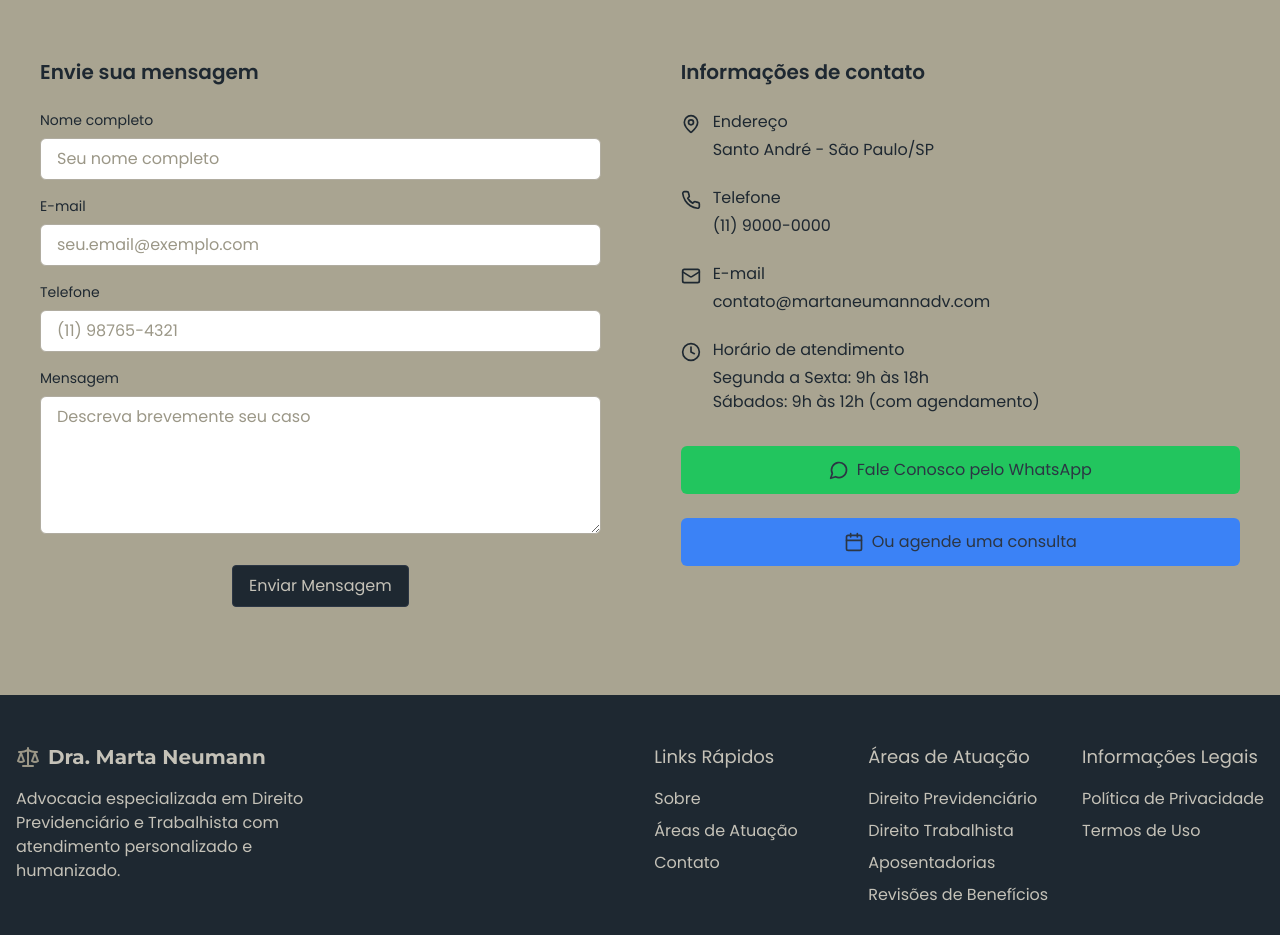
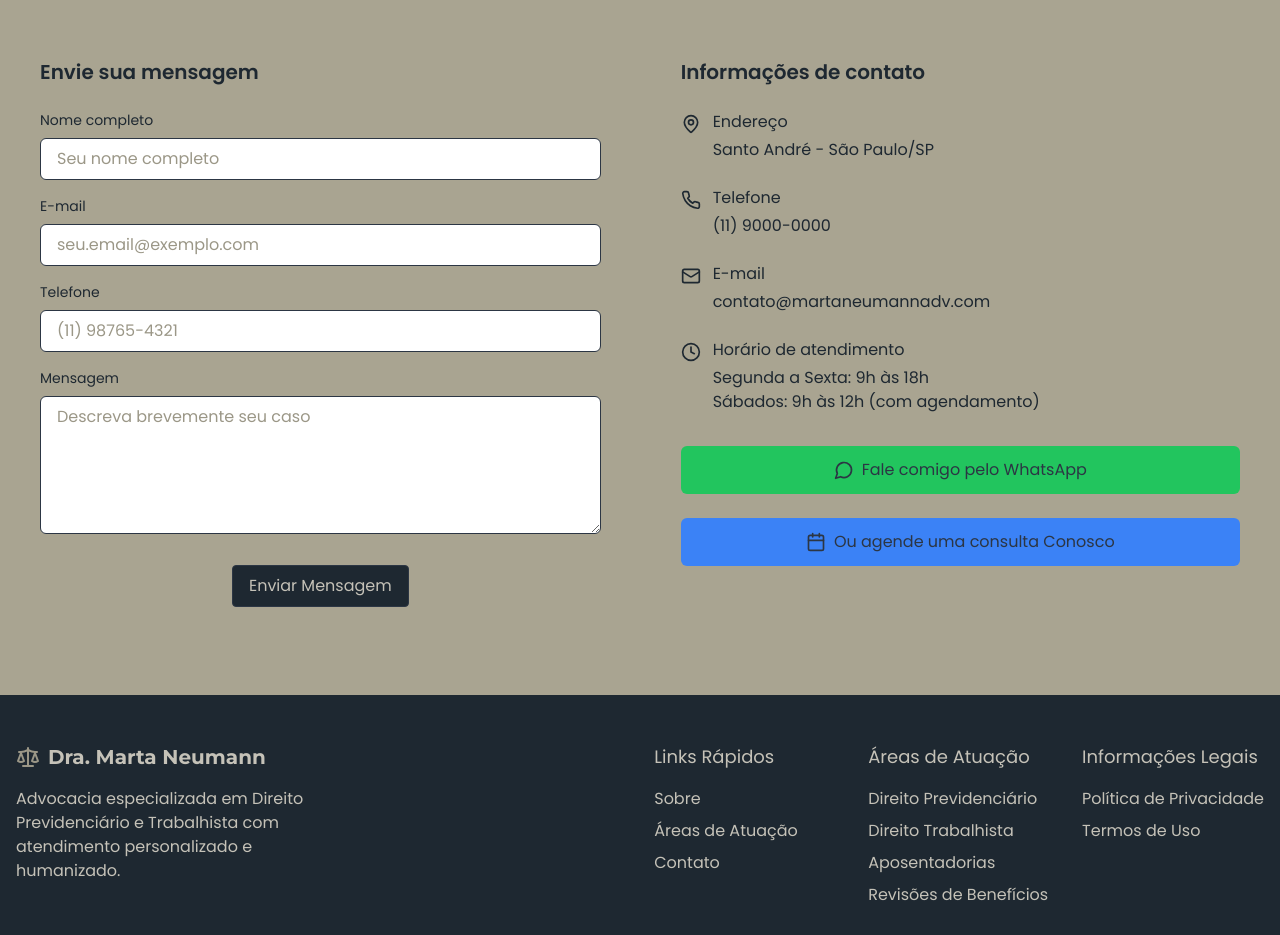
Before and after one commit to souzatotolo/martaneumannadv, a React (Vite) app: page / in a window 1280 px wide. Shown: the part 3520-4455 px from the top of the page. Built offline with nearby package versions, Linux system fonts and the light colour scheme.

Commit message:
fix no email

```diff
--- a/src/components/ContactSection.tsx
+++ b/src/components/ContactSection.tsx
@@ -32,7 +32,7 @@ export const ContactSection = () => {
                 <input
                   type="text"
                   id="name"
-                  className="w-full px-4 py-2 border border-gray-300 rounded-md focus:outline-none focus:ring-1 focus:ring-primary-600"
+                  className="w-full px-4 py-2 border border-primary-400 rounded-md focus:outline-none focus:ring-1 focus:ring-primary-600"
                   placeholder="Seu nome completo"
                 />
               </div>
@@ -43,7 +43,7 @@ export const ContactSection = () => {
                 <input
                   type="email"
                   id="email"
-                  className="w-full px-4 py-2 border border-gray-300 rounded-md focus:outline-none focus:ring-1 focus:ring-primary-600"
+                  className="w-full px-4 py-2 border border-primary-400 rounded-md focus:outline-none focus:ring-1 focus:ring-primary-600"
                   placeholder="seu.email@exemplo.com"
                 />
               </div>
@@ -54,7 +54,7 @@ export const ContactSection = () => {
                 <input
                   type="tel"
                   id="phone"
-                  className="w-full px-4 py-2 border border-gray-300 rounded-md focus:outline-none focus:ring-1 focus:ring-primary-600"
+                  className="w-full px-4 py-2 border border-primary-400 rounded-md focus:outline-none focus:ring-1 focus:ring-primary-600"
                   placeholder="(11) 98765-4321"
                 />
               </div>
@@ -65,7 +65,7 @@ export const ContactSection = () => {
                 <textarea
                   id="message"
                   rows={5}
-                  className="w-full px-4 py-2 border border-gray-300 rounded-md focus:outline-none focus:ring-1 focus:ring-primary-600"
+                  className="w-full px-4 py-2 border border-primary-400 rounded-md focus:outline-none focus:ring-1 focus:ring-primary-600"
                   placeholder="Descreva brevemente seu caso"
                 ></textarea>
               </div>
@@ -122,7 +122,7 @@ export const ContactSection = () => {
                   className="flex items-center justify-center bg-green-500 text-primary-400 py-3 px-4 rounded-md hover:bg-green-700 transition-colors"
                 >
                   <MessageCircleIcon className="mr-2" size={20} />
-                  Fale Conosco pelo WhatsApp
+                  Fale comigo pelo WhatsApp
                 </a>
                 <br />
                 <a
@@ -130,7 +130,7 @@ export const ContactSection = () => {
                   className="flex items-center justify-center bg-blue-500 text-primary-400 py-3 px-4 rounded-md hover:bg-blue-700 transition-colors"
                 >
                   <Calendar className="mr-2" size={20} />
-                  Ou agende uma consulta
+                  Ou agende uma consulta Conosco
                 </a>
               </div>
             </div>
```
